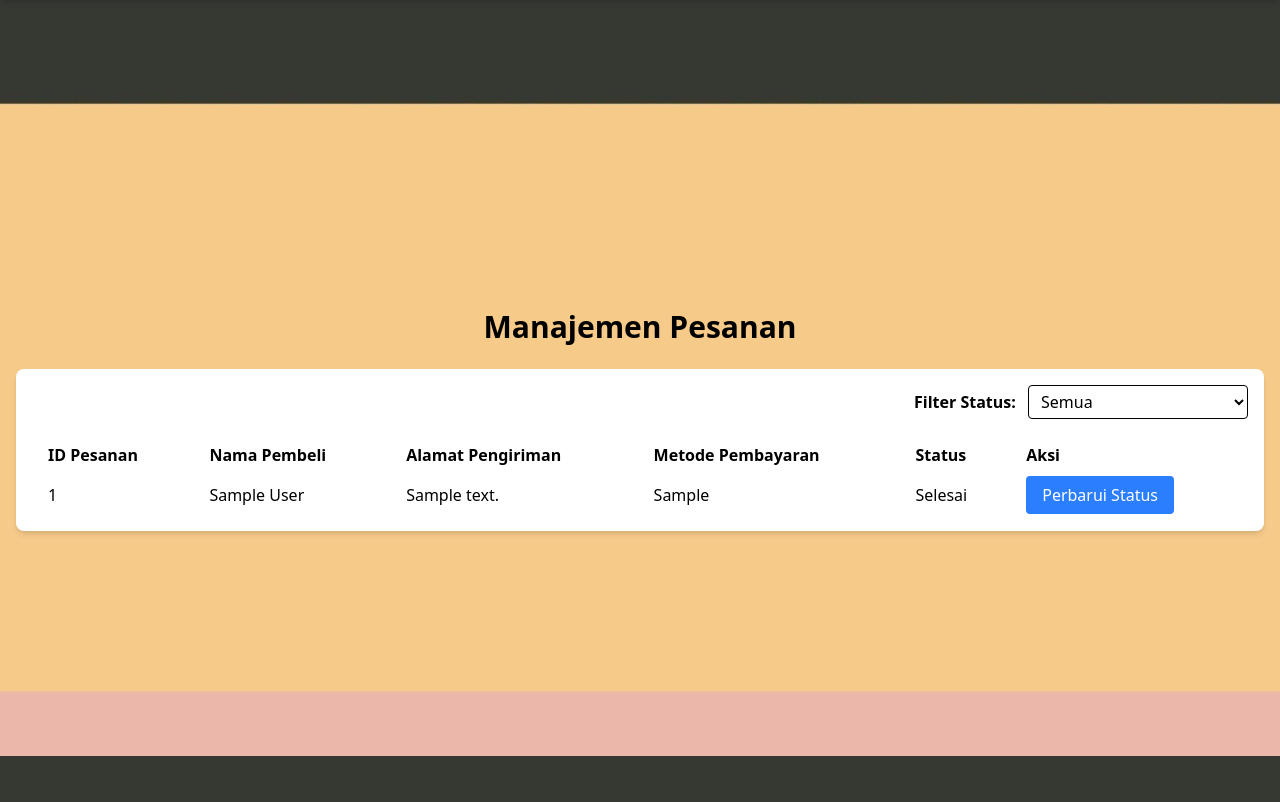
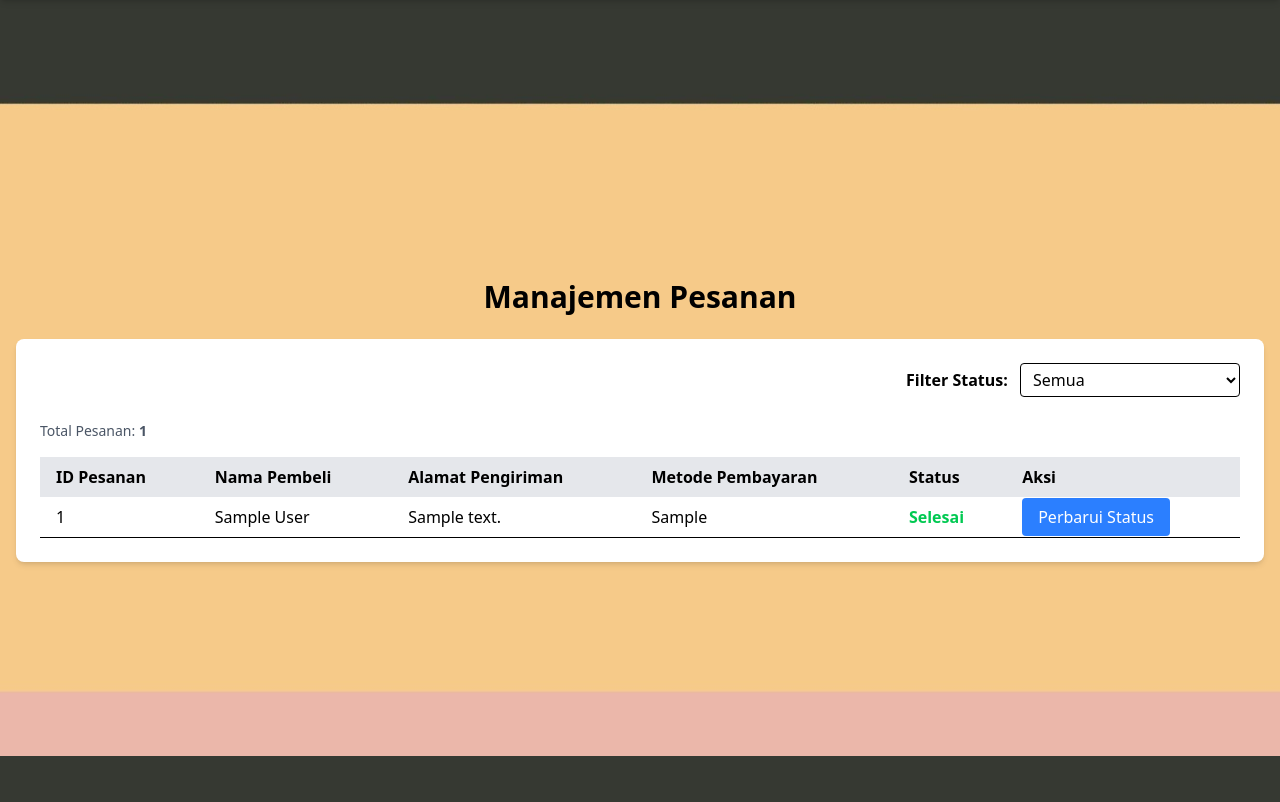
Before and after one commit to DTPL2025/tugas-proyek, a Flask app: page /order/manage in a window 1280 px wide. Shown: the part 44-846 px from the top of the page. Run offline with Flask 3, Linux system fonts and the light colour scheme; a user stored in the database is signed in; tables that the repository leaves empty hold one stand-in row (values such as "Sample post").

Commit message:
Fix Manage Order + Update Stock Cart

```diff
--- a/app/routes.py
+++ b/app/routes.py
@@ -116,19 +116,30 @@ def katalog_product():
 @login_required
 def add_to_cart(product_id):
     product = Product.query.get_or_404(product_id)
-    # Cek apakah produk sudah ada di cart pengguna
+
+    # 🔥 Cek stok produk sebelum lanjut
+    if product.stock <= 0:
+        flash('Gagal menambahkan ke keranjang: Stok produk habis.', 'danger')
+        return redirect(url_for('katalog_product'))
+
+    # Cari produk di cart
     cart_item = Cart.query.filter_by(user_id=current_user.id, product_id=product.id).first()
     if cart_item:
-        # Jika produk sudah ada di cart, tambahkan kuantitasnya
+        # Kalau sudah ada di cart, cek apakah stok mencukupi untuk nambah 1
+        if product.stock < 1:
+            flash('Tidak dapat menambahkan lebih banyak produk: Stok tidak cukup.', 'danger')
+            return redirect(url_for('katalog_product'))
         cart_item.quantity += 1
     else:
-        # Jika produk belum ada di cart, tambahkan produk baru ke cart
         cart_item = Cart(user_id=current_user.id, product_id=product.id, quantity=1)
         db.session.add(cart_item)
+
+    # 🔥 Kurangi stok produk
+    product.stock -= 1
+
     db.session.commit()
     flash('Produk berhasil ditambahkan ke keranjang!', 'success')
     return redirect(url_for('katalog_product'))
-
 
 @app.route('/cart/update/<int:cart_item_id>', methods=['GET', 'POST'])
 @login_required
@@ -138,7 +149,27 @@ def update_cart(cart_item_id):
     form = CartUpdateForm()
 
     if form.validate_on_submit():
-        cart_item.quantity = form.quantity.data
+        new_quantity = form.quantity.data
+        old_quantity = cart_item.quantity
+        product = Product.query.get(cart_item.product_id)
+
+        if not product:
+            flash('Produk tidak ditemukan.', 'danger')
+            return redirect(url_for('view_cart'))
+
+        quantity_diff = new_quantity - old_quantity
+
+        if quantity_diff > 0:
+            # User mau tambah quantity ➔ cek stok cukup tidak
+            if product.stock < quantity_diff:
+                flash('Stok produk tidak cukup untuk memperbarui jumlah.', 'danger')
+                return redirect(url_for('view_cart'))
+            product.stock -= quantity_diff
+        elif quantity_diff < 0:
+            # User mau mengurangi quantity ➔ kembalikan stok
+            product.stock += abs(quantity_diff)
+
+        cart_item.quantity = new_quantity
         db.session.commit()
         flash('Kuantitas produk telah diperbarui!', 'success')
         return redirect(url_for('view_cart'))
@@ -287,9 +318,15 @@ def delete_cart_item(cart_item_id):
         flash('Anda tidak memiliki izin untuk menghapus item ini.', 'danger')
         return redirect(url_for('view_cart'))
 
+    # 🔥 Tambah stok produk kembali
+    product = Product.query.get(cart_item.product_id)
+    if product:
+        product.stock += cart_item.quantity
+
+    # Hapus item dari cart
     db.session.delete(cart_item)
     db.session.commit()
-    flash('Produk berhasil dihapus dari keranjang.', 'success')
+    flash('Produk berhasil dihapus dari keranjang dan stok dikembalikan.', 'success')
     return redirect(url_for('view_cart'))
 
 def save_payment_proof(uploaded_file):
@@ -370,18 +407,30 @@ def checkout():
 @app.route('/order/manage')
 @login_required
 def manage_orders():
-    if current_user.role != 'Penjual':  # Hanya penjual yang boleh mengakses halaman ini
+    if current_user.role != 'Penjual':  # Hanya penjual yang boleh akses
         flash('Akses ditolak. Halaman ini hanya untuk Penjual.', 'danger')
         return redirect(url_for('home'))
 
     status_filter = request.args.get('status')
 
-    if status_filter:
-        orders = Order.query.options(joinedload(Order.user)).filter_by(status=status_filter).all()
+    # 🔥 Cari semua order_detail produk milik penjual ini
+    order_ids = db.session.query(OrderDetail.order_id).join(Product).filter(
+        Product.seller_id == current_user.id
+    ).distinct().all()
+
+    # order_ids = list of tuple, ambil id nya
+    order_ids = [oid[0] for oid in order_ids]
+
+    if not order_ids:
+        orders = []  # Kalau gak ada, kosongkan
     else:
-        orders = Order.query.options(joinedload(Order.user)).all()
+        query = Order.query.options(joinedload(Order.user)).filter(Order.id.in_(order_ids))
+        if status_filter:
+            query = query.filter(Order.status == status_filter)
+        orders = query.all()
 
     return render_template('manage_orders.jinja', orders=orders)
+
 
 @app.route('/order/update/<int:order_id>', methods=['GET', 'POST'])
 @login_required
--- a/app/templates/manage_orders.jinja
+++ b/app/templates/manage_orders.jinja
@@ -6,8 +6,9 @@
 <div class="container mx-auto my-8 px-4">
     <h1 class="text-3xl font-bold mb-6 text-center">Manajemen Pesanan</h1>
 
-    <div class="bg-white p-4 rounded-lg shadow-md">
-        <form method="get" action="{{ url_for('manage_orders') }}" class="mb-4 text-right">
+    <div class="bg-white p-6 rounded-lg shadow-md">
+        <!-- Filter -->
+        <form method="get" action="{{ url_for('manage_orders') }}" class="mb-6 text-right">
             <label for="status" class="mr-2 font-semibold">Filter Status:</label>
             <select name="status" id="status" onchange="this.form.submit()" class="border rounded px-2 py-1">
                 <option value="">Semua</option>
@@ -18,9 +19,15 @@
             </select>
         </form>
 
+        <!-- Jumlah Pesanan -->
+        <div class="mb-4 text-sm text-gray-600">
+            Total Pesanan: <span class="font-bold">{{ orders|length }}</span>
+        </div>
+
         {% if orders %}
+        <div class="overflow-x-auto">
             <table class="min-w-full table-auto">
-            <thead>
+                <thead class="bg-gray-200">
                     <tr>
                         <th class="px-4 py-2 text-left">ID Pesanan</th>
                         <th class="px-4 py-2 text-left">Nama Pembeli</th>
@@ -32,12 +39,24 @@
                 </thead>
                 <tbody>
                     {% for order in orders %}
-                <tr>
+                    <tr class="border-b">
                         <td class="px-4 py-2">{{ order.id }}</td>
                         <td class="px-4 py-2">{{ order.user.name or order.user.username }}</td>
                         <td class="px-4 py-2">{{ order.address }}</td>
-                    <td class="px-4 py-2">{{ order.payment_method }}</td>
-                    <td class="px-4 py-2">{{ order.status }}</td>
+                        <td class="px-4 py-2 capitalize">{{ order.payment_method }}</td>
+                        <td class="px-4 py-2">
+                            {% if order.status == 'Menunggu Pembayaran' %}
+                                <span class="text-red-500 font-semibold">{{ order.status }}</span>
+                            {% elif order.status == 'Sedang Diproses' %}
+                                <span class="text-blue-500 font-semibold">{{ order.status }}</span>
+                            {% elif order.status == 'Dikirim' %}
+                                <span class="text-yellow-500 font-semibold">{{ order.status }}</span>
+                            {% elif order.status == 'Selesai' %}
+                                <span class="text-green-500 font-semibold">{{ order.status }}</span>
+                            {% else %}
+                                {{ order.status }}
+                            {% endif %}
+                        </td>
                         <td class="px-4 py-2">
                             <a href="{{ url_for('update_order', order_id=order.id) }}" class="bg-blue-500 text-white px-4 py-2 rounded hover:bg-blue-600">Perbarui Status</a>
                         </td>
@@ -45,6 +64,7 @@
                     {% endfor %}
                 </tbody>
             </table>
+        </div>
         {% else %}
         <p class="text-center text-gray-600">Tidak ada pesanan yang sesuai dengan filter.</p>
         {% endif %}
```
Also changed, not shown: app/static/bukti_pembayaran/bukti_1745782451_85bc9718.jpeg (added). Lines whose indentation alone changed are shown as unchanged.
